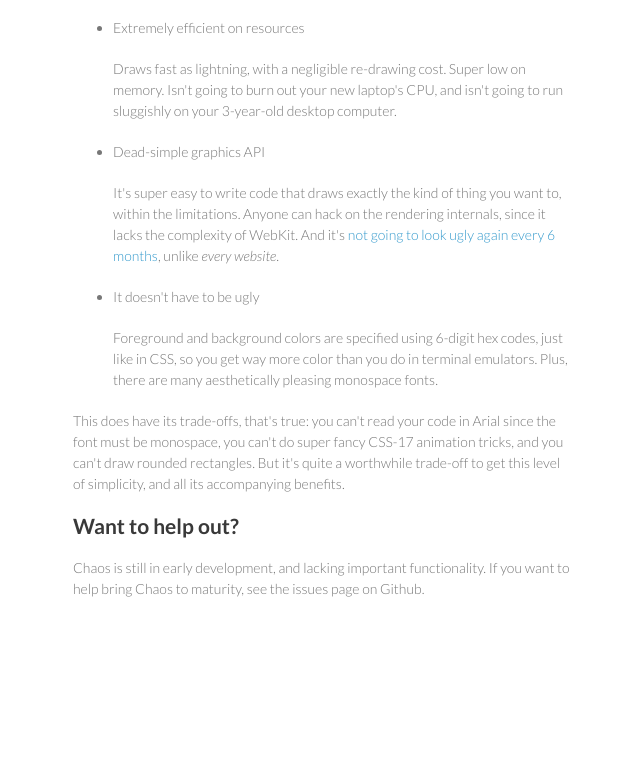
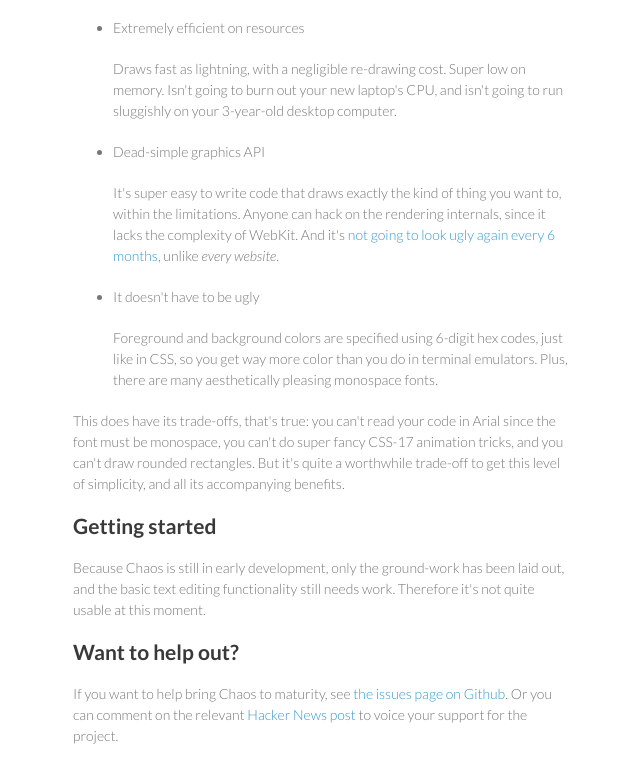
Before and after one commit to CodeMyAss/chaos, a plain HTML site: page index.html in a window 1280 px wide. Shown: the part 909-1691 px from the top of the page, without its empty margins (497-1137 px from the left). Before the commit the page ends 1578 px from the top, so only its background shows below. Drawn offline with Linux system fonts and the light colour scheme.

```diff
--- a/index.html
+++ b/index.html
@@ -76,9 +76,14 @@
 </ul><p>This does have its trade-offs, that's true: you can't read your code in Arial since the font must be monospace, you can't do super fancy CSS-17 animation tricks, and you can't draw rounded rectangles. But it's quite a worthwhile trade-off to get this level of simplicity, and all its accompanying benefits.</p>
 
 <h2>
+<a name="getting-started" class="anchor" href="#getting-started"><span class="octicon octicon-link"></span></a>Getting started</h2>
+
+<p>Because Chaos is still in early development, only the ground-work has been laid out, and the basic text editing functionality still needs work. Therefore it's not quite usable at this moment.</p>
+
+<h2>
 <a name="want-to-help-out" class="anchor" href="#want-to-help-out"><span class="octicon octicon-link"></span></a>Want to help out?</h2>
 
-<p>Chaos is still in early development, and lacking important functionality. If you want to help bring Chaos to maturity, see the issues page on Github.</p>
+<p>If you want to help bring Chaos to maturity, see <a href="https://github.com/sdegutis/chaos/issues">the issues page on Github</a>. Or you can comment on the relevant <a href="https://news.ycombinator.com/item?id=7841168">Hacker News post</a> to voice your support for the project.</p>
       </section>
       <footer>
         <p>This project is maintained by <a href="https://github.com/sdegutis">sdegutis</a></p>
```
Also changed, not shown: params.json (+1 -1 lines).
